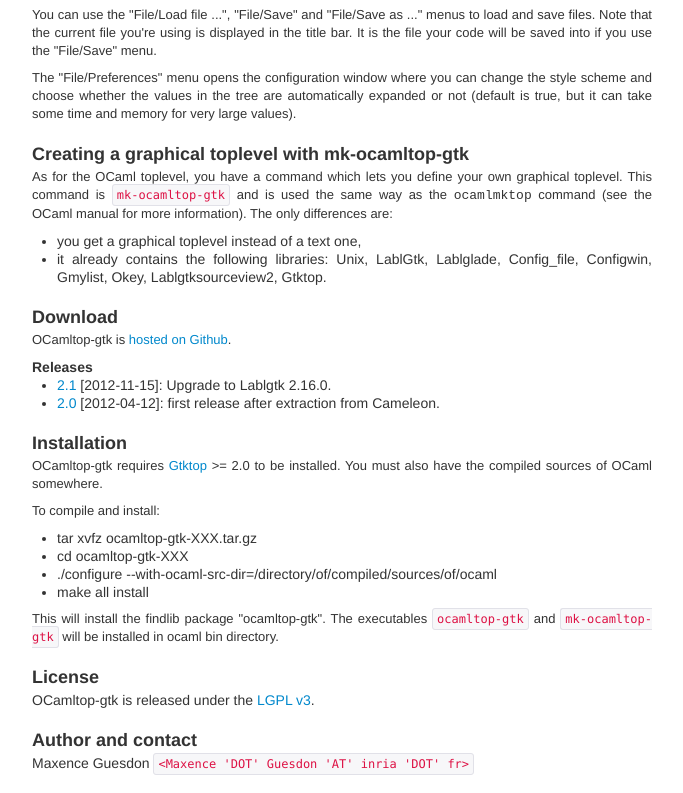
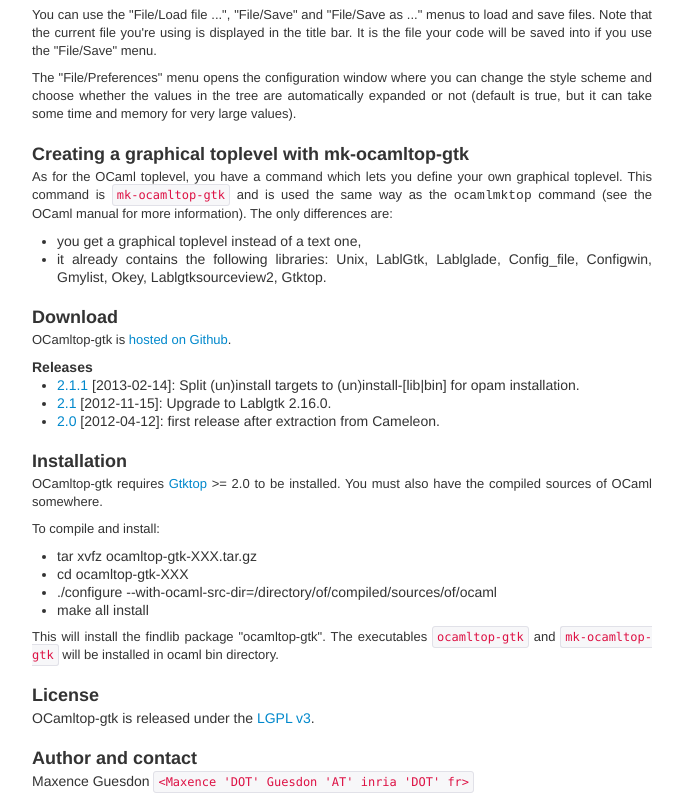
Before and after one commit to renesugar/ocamltop-gtk, a plain HTML site: page web/index.html in a window 1280 px wide. Shown: the part 754-1547 px from the top of the page, without its empty margins (298-981 px from the left). Drawn offline with Linux system fonts and the light colour scheme.

Commit message:
webpage for 2.1.1

```diff
--- a/web/index.html
+++ b/web/index.html
@@ -96,8 +96,12 @@ OCamltop-gtk is <a href="https://github.com/zoggy/ocamltop-gtk">hosted on Github
 </p>
 <h4>Releases</h4>
 <ul>
+<li><a href="ocamltop-gtk-2.1.1.tar.gz">2.1.1</a> [2013-02-14]:
+Split (un)install targets to (un)install-[lib|bin] for opam installation.</li>
+
 <li><a href="ocamltop-gtk-2.1.tar.gz">2.1</a> [2012-11-15]:
 Upgrade to Lablgtk 2.16.0.</li>
+
 <li><a href="ocamltop-gtk-2.0.tar.gz">2.0</a> [2012-04-12]:
 first release after extraction from Cameleon.</li>
 </ul>
```
